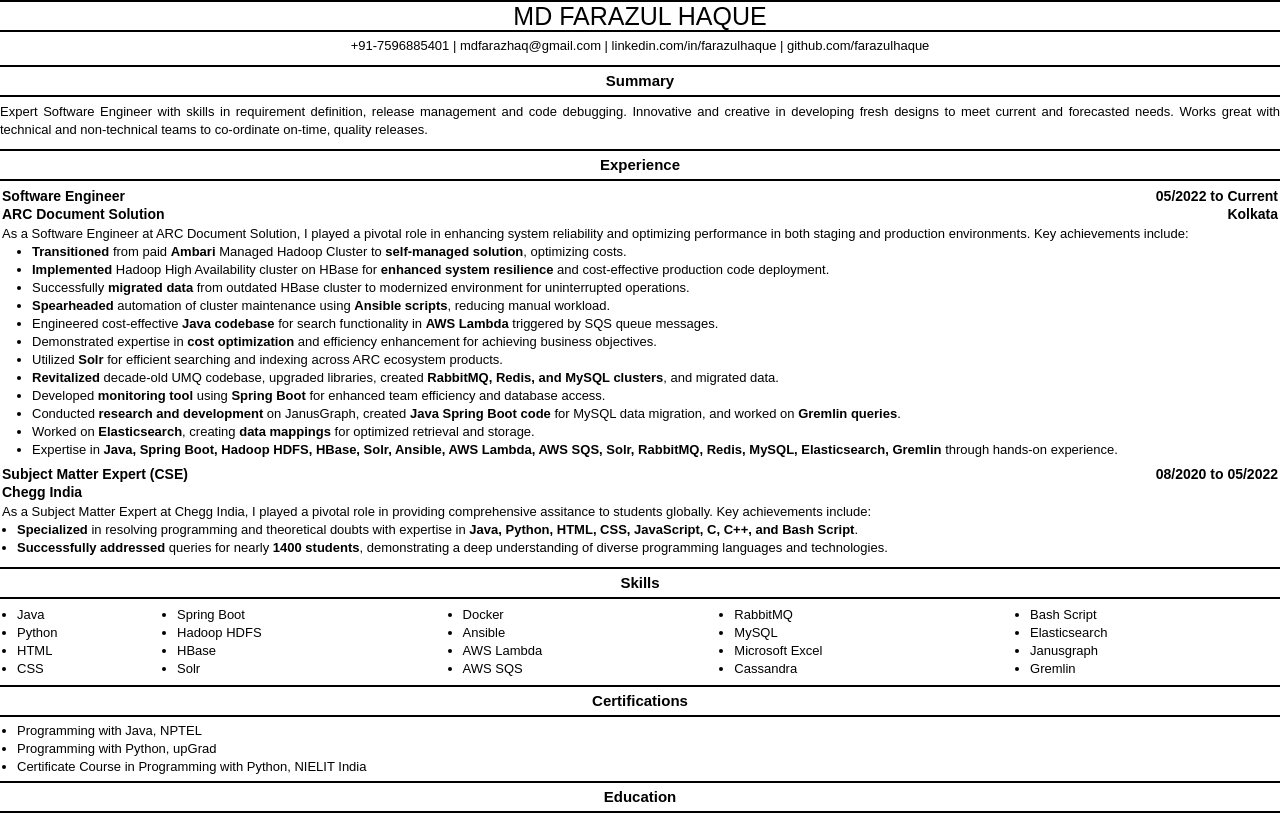
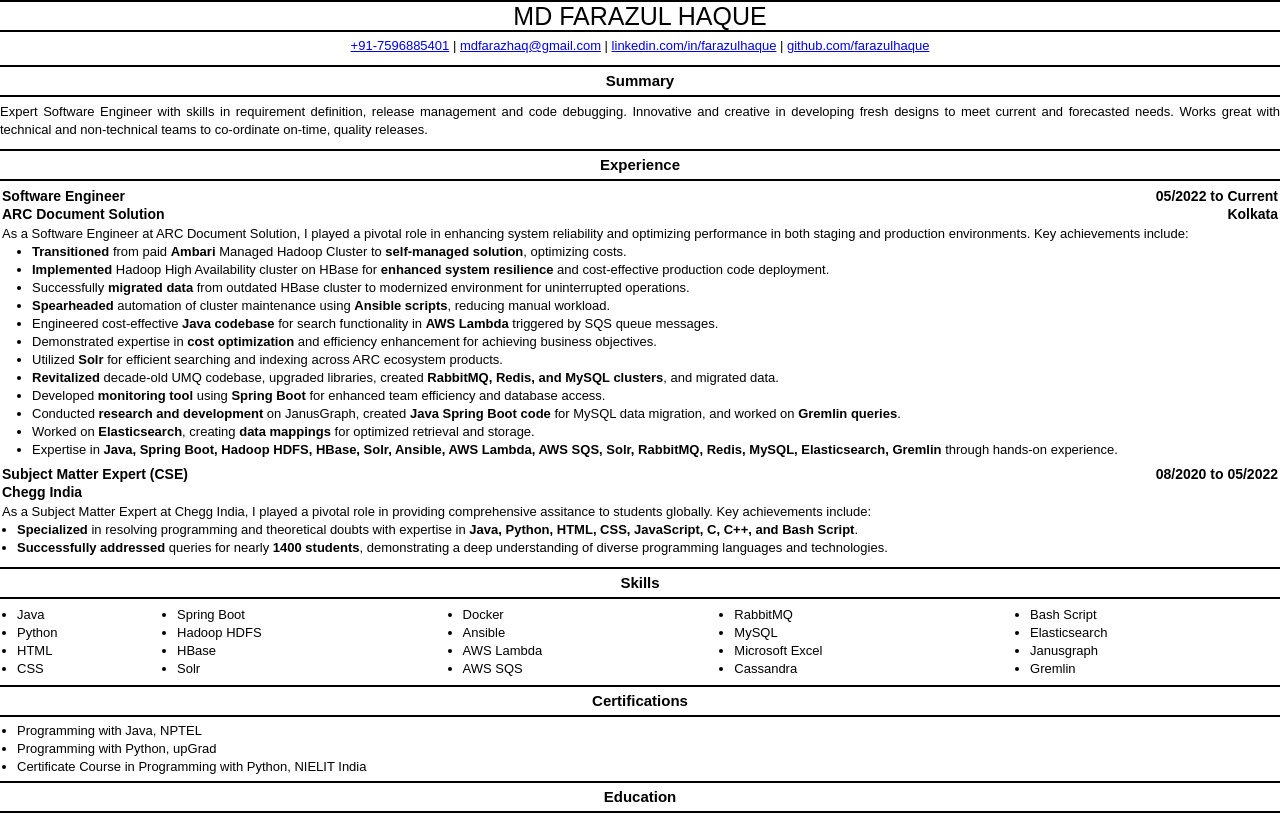
Before and after one commit to Farazulhaque/Resume, a plain HTML site: page index.html in a window 1280 px wide. Shown: the top 816 px of the page. Drawn offline with Linux system fonts and the light colour scheme.

Commit message:
Update index.html

```diff
--- a/index.html
+++ b/index.html
@@ -11,8 +11,15 @@
     <div class="container">
       <div class="name">MD FARAZUL HAQUE</div>
       <div class="contacts">
-        +91-7596885401 | mdfarazhaq@gmail.com | linkedin.com/in/farazulhaque |
-        github.com/farazulhaque
+        <a href="tel:+91-7596885401">+91-7596885401</a> |
+        <a href="mailto:mdfarazhaq@gmail.com">mdfarazhaq@gmail.com</a> |
+        <a href="https://linkedin.com/in/farazulhaque" target="_blank"
+          >linkedin.com/in/farazulhaque</a
+        >
+        |
+        <a href="https://github.com/farazulhaque" target="_blank"
+          >github.com/farazulhaque</a
+        >
       </div>
       <div class="headers">Summary</div>
       <div class="summary_content">
```
